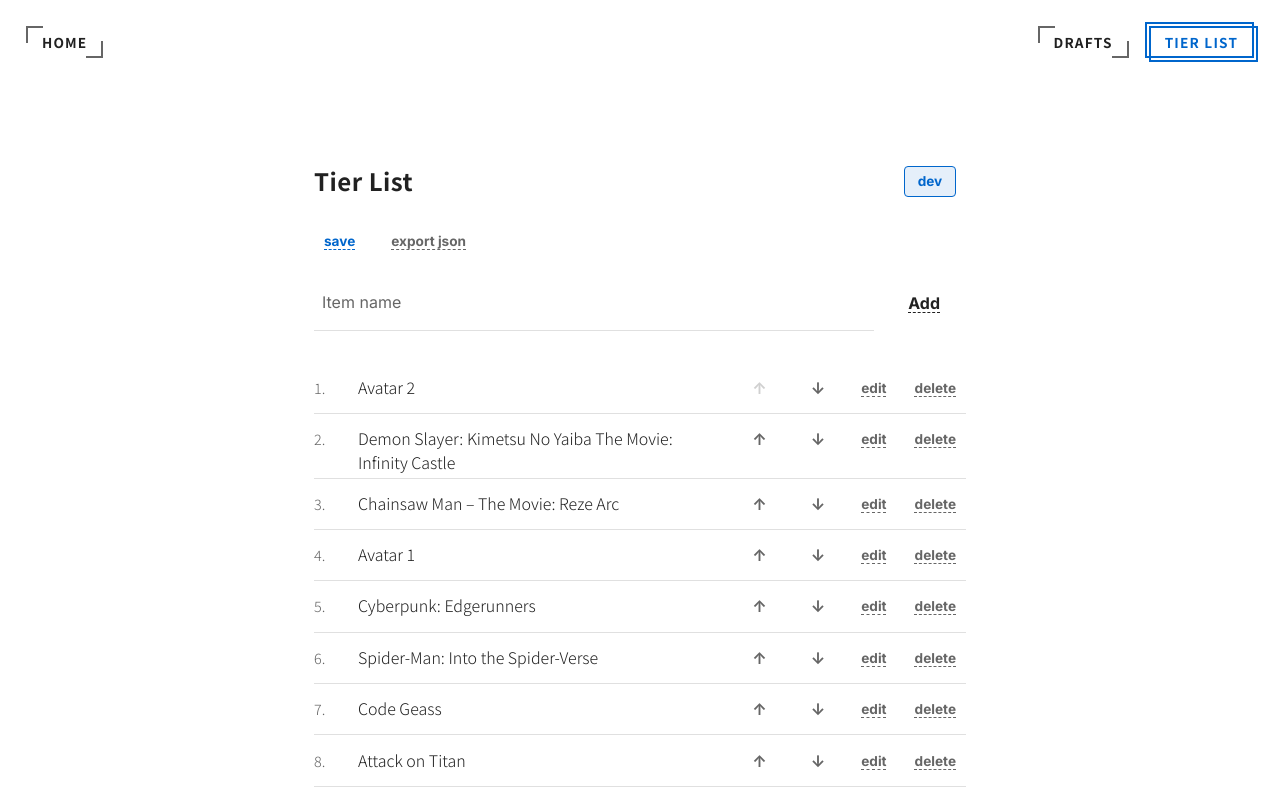
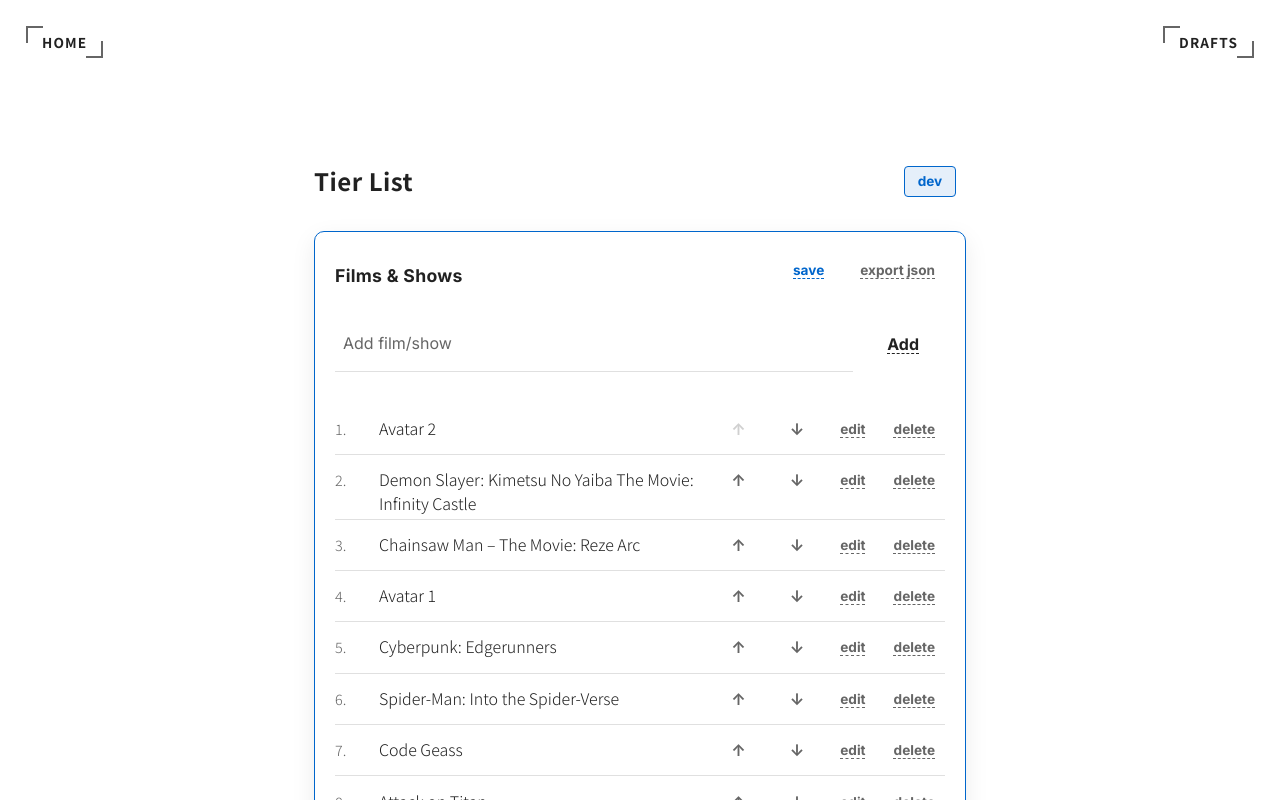
Before and after one commit to lyeric2022/lyyeric.tech, a React (Vite) app: page /tier-list in a window 1280 px wide. Shown: the top 800 px of the page. Built offline with nearby package versions, Linux system fonts and the light colour scheme; no server answers.

Commit message:
feat: updates :)

```diff
--- /dev/null
+++ b/public/video_essays_published.json
@@ -0,0 +1,32 @@
+[
+  {
+    "id": 1735689700000,
+    "name": "Every Frame a Painting — How to Do Action Comedy",
+    "category": "Video Essays",
+    "dateAdded": "2024-12-31T00:01:40.000Z"
+  },
+  {
+    "id": 1735689800000,
+    "name": "Folding Ideas — In Search of a Flat Earth",
+    "category": "Video Essays",
+    "dateAdded": "2024-12-31T00:03:20.000Z"
+  },
+  {
+    "id": 1735689900000,
+    "name": "Jacob Geller — Fear of Holes",
+    "category": "Video Essays",
+    "dateAdded": "2024-12-31T00:05:00.000Z"
+  },
+  {
+    "id": 1735690000000,
+    "name": "Lindsay Ellis — The Whole Plate",
+    "category": "Video Essays",
+    "dateAdded": "2024-12-31T00:06:40.000Z"
+  },
+  {
+    "id": 1735690100000,
+    "name": "hbomberguy — ROBLOX_OOF",
+    "category": "Video Essays",
+    "dateAdded": "2024-12-31T00:08:20.000Z"
+  }
+]
--- a/src/App.jsx
+++ b/src/App.jsx
@@ -14,12 +14,12 @@ import CompactView from './components/CompactView';
 import Writing from './components/writing/Writing';
 import Article from './components/writing/Article';
 import TierList from './components/TierList';
+import { SHOW_TIER_LIST } from './constants/siteFlags';
 
 // Menu component that needs access to location
 const MenuButton = () => {
   const location = useLocation();
   const isDraftsActive = location.pathname.startsWith('/drafts');
-  const isTierListActive = location.pathname === '/tier-list';
 
   return (
     <div className="menu-options">
@@ -29,18 +29,27 @@ const MenuButton = () => {
       >
         Drafts
       </Link>
+      {SHOW_TIER_LIST && (
         <Link
           to="/tier-list"
-        className={`menu-option ${isTierListActive ? 'active' : ''}`}
+          className={`menu-option ${location.pathname === '/tier-list' ? 'active' : ''}`}
         >
           Tier List
         </Link>
+      )}
     </div>
   );
 };
 
 function App() {
-  const [isMobile, setIsMobile] = useState(window.innerWidth < 768);
+  const detectIsMobile = () => {
+    if (typeof window === 'undefined') return false;
+    const widthCheck = window.innerWidth < 768;
+    const uaCheck = typeof navigator !== 'undefined' && /Mobi|Android|iPhone|iPad|iPod/i.test(navigator.userAgent);
+    return widthCheck || uaCheck;
+  };
+
+  const [isMobile, setIsMobile] = useState(detectIsMobile());
   const [viewMode, setViewMode] = useState('v2'); // 'v1' or 'v2'
   const [theme, setTheme] = useState(() => {
     // Get theme from localStorage or default to 'light'
@@ -69,7 +78,7 @@ function App() {
 
   useEffect(() => {
     const handleResize = () => {
-      setIsMobile(window.innerWidth < 768);
+      setIsMobile(detectIsMobile());
     };
 
     window.addEventListener('resize', handleResize);
@@ -89,6 +98,12 @@ function App() {
     // You can test events in development
     logAnalyticsEvent('test_event', { test_param: 'test_value' });
   }, []);
+
+  useEffect(() => {
+    if (isMobile && viewMode !== 'v2') {
+      setViewMode('v2');
+    }
+  }, [isMobile, viewMode]);
 
   const handleOpenFile = () => {
     const fileUrl = './Eric Ly Resume 040226.pdf';
@@ -125,6 +140,7 @@ function App() {
           path="/"
           element={
             <>
+              {!isMobile && (
                 <div className="view-toggle-container">
                   <button
                     className={`view-toggle-btn ${viewMode === 'v2' ? 'active' : ''}`}
@@ -140,6 +156,7 @@ function App() {
                     v1
                   </button>
                 </div>
+              )}
 
               {/* {viewMode === 'v2' && (
                 <button className="theme-toggle-btn" onClick={toggleTheme}>
--- a/src/components/TierList.jsx
+++ b/src/components/TierList.jsx
@@ -1,96 +1,82 @@
-import React, { useState, useEffect, useRef } from 'react';
+import React, { useEffect, useRef, useState } from 'react';
 import { Link, useLocation } from 'react-router-dom';
 import './writing/Writing.scss';
 import './TierList.scss';
+import { SHOW_TIER_LIST } from '../constants/siteFlags';
 
-const TierList = () => {
-  const location = useLocation();
-  const isTierListActive = location.pathname === '/tier-list';
-  const isHomeActive = location.pathname === '/';
-  const isDraftsActive = location.pathname.startsWith('/drafts');
-
-  // Check if we're on localhost (for showing edit/add options)
-  const isLocalhost = typeof window !== 'undefined' &&
-    (window.location.hostname === 'localhost' || window.location.hostname === '127.0.0.1');
-
-  // Toggle between public (read-only) and dev (editing enabled) view
-  const [isDevView, setIsDevView] = useState(true); // Default to dev view on localhost
-
-  // Show edit options only if on localhost AND in dev view
-  const showEditOptions = isLocalhost && isDevView;
-
+const TierListSection = ({
+  title,
+  placeholder,
+  fetchPath,
+  storageKey,
+  saveEndpoint,
+  exportFileName,
+  showEditOptions,
+  isActive,
+  onActivate,
+}) => {
   const [items, setItems] = useState([]);
   const [newItemName, setNewItemName] = useState('');
   const [selectedIndex, setSelectedIndex] = useState(null);
   const [editingId, setEditingId] = useState(null);
   const [editName, setEditName] = useState('');
-  const listRef = useRef(null);
   const editInputRef = useRef(null);
 
-  // Load data from tier_list_published.json
+  // Load data for this list
   useEffect(() => {
     const loadData = async () => {
       try {
-        const response = await fetch('/tier_list_published.json');
+        const response = await fetch(fetchPath);
         if (response.ok) {
           const data = await response.json();
           setItems(data);
+          return;
         }
       } catch (error) {
-        console.error('Error loading data:', error);
-        // Fallback to localStorage
-        const saved = localStorage.getItem('tier_list_published');
+        console.error(`Error loading ${title}:`, error);
+      }
+
+      const saved = localStorage.getItem(storageKey);
       if (saved) {
         setItems(JSON.parse(saved));
       }
-      }
     };
+
     loadData();
-  }, []);
+  }, [fetchPath, storageKey, title]);
 
   // Save to localStorage whenever items change (as backup)
   useEffect(() => {
     if (items.length > 0) {
-      localStorage.setItem('tier_list_published', JSON.stringify(items));
+      localStorage.setItem(storageKey, JSON.stringify(items));
     } else {
-      localStorage.removeItem('tier_list_published');
+      localStorage.removeItem(storageKey);
     }
-  }, [items]);
+  }, [items, storageKey]);
 
-  // Handle keyboard shortcuts (only in dev view on localhost)
+  // Handle keyboard shortcuts (only in dev view on localhost and when section is active)
   useEffect(() => {
-    // Don't register keyboard shortcuts if not in dev view
-    if (!showEditOptions) return;
+    if (!showEditOptions || !isActive) return;
 
     const handleKeyDown = (e) => {
-      // If no items, nothing to do
       if (items.length === 0) return;
-
-      // Don't handle shortcuts if we're editing
       if (editingId !== null) return;
 
-      // Arrow keys for navigation (move selection)
       if (e.key === 'ArrowUp' && !e.shiftKey) {
         e.preventDefault();
         if (selectedIndex === null) {
-          // If nothing selected, select the last item
           setSelectedIndex(items.length - 1);
         } else if (selectedIndex > 0) {
-          // Move selection up
           setSelectedIndex(selectedIndex - 1);
         }
       } else if (e.key === 'ArrowDown' && !e.shiftKey) {
         e.preventDefault();
         if (selectedIndex === null) {
-          // If nothing selected, select the first item
           setSelectedIndex(0);
         } else if (selectedIndex < items.length - 1) {
-          // Move selection down
           setSelectedIndex(selectedIndex + 1);
         }
-      }
-      // Shift + Arrow keys for moving items (reordering)
-      else if (e.shiftKey && e.key === 'ArrowUp') {
+      } else if (e.shiftKey && e.key === 'ArrowUp') {
         e.preventDefault();
         if (selectedIndex !== null && selectedIndex > 0) {
           const newItems = [...items];
@@ -113,7 +99,7 @@ const TierList = () => {
 
     window.addEventListener('keydown', handleKeyDown);
     return () => window.removeEventListener('keydown', handleKeyDown);
-  }, [selectedIndex, items, editingId, showEditOptions]);
+  }, [showEditOptions, isActive, selectedIndex, items, editingId]);
 
   const handleAddItem = (e) => {
     e.preventDefault();
@@ -126,23 +112,27 @@ const TierList = () => {
       dateAdded: new Date().toISOString(),
     };
 
-    setItems(prev => [...prev, newItem]);
+    setItems((prev) => {
+      const updated = [...prev, newItem];
+      setSelectedIndex(updated.length - 1);
+      return updated;
+    });
     setNewItemName('');
-    setSelectedIndex(items.length); // Select the newly added item
+    onActivate();
   };
 
   const deleteItem = (id) => {
     if (window.confirm('Delete this item?')) {
-      setItems(prev => prev.filter(item => item.id !== id));
+      setItems((prev) => prev.filter((item) => item.id !== id));
       setSelectedIndex(null);
     }
   };
 
   const startEdit = (item, e) => {
     e.stopPropagation();
+    onActivate();
     setEditingId(item.id);
     setEditName(item.name);
-    // Focus the input after state updates
     setTimeout(() => {
       editInputRef.current?.focus();
       editInputRef.current?.select();
@@ -151,16 +141,15 @@ const TierList = () => {
 
   const saveEdit = (id) => {
     if (!editName.trim()) {
-      // If empty, cancel edit
       cancelEdit();
       return;
     }
 
-    setItems(prev => prev.map(item =>
-      item.id === id
-        ? { ...item, name: editName.trim() }
-        : item
-    ));
+    setItems((prev) =>
+      prev.map((item) =>
+        item.id === id ? { ...item, name: editName.trim() } : item
+      )
+    );
     setEditingId(null);
     setEditName('');
   };
@@ -188,6 +177,7 @@ const TierList = () => {
         [newItems[index], newItems[index - 1]];
       setItems(newItems);
       setSelectedIndex(index - 1);
+      onActivate();
     }
   };
 
@@ -199,28 +189,25 @@ const TierList = () => {
         [newItems[index + 1], newItems[index]];
       setItems(newItems);
       setSelectedIndex(index + 1);
+      onActivate();
     }
   };
 
-  // Export to JSON (download backup)
   const exportToJSON = () => {
     const blob = new Blob([JSON.stringify(items, null, 2)], { type: 'application/json' });
     const url = URL.createObjectURL(blob);
     const link = document.createElement('a');
     link.href = url;
-    link.download = 'tier_list_published.json';
+    link.download = exportFileName;
     link.click();
     URL.revokeObjectURL(url);
   };
 
-  // Save to tier_list_published.json file
   const saveToPublished = async () => {
     try {
-      // Save to localStorage as backup
-      localStorage.setItem('tier_list_published', JSON.stringify(items));
+      localStorage.setItem(storageKey, JSON.stringify(items));
 
-      // Send to API to save to file
-      const response = await fetch('/api/save-published', {
+      const response = await fetch(saveEndpoint, {
         method: 'POST',
         headers: {
           'Content-Type': 'application/json',
@@ -243,45 +230,13 @@ const TierList = () => {
   };
 
   return (
-    <div className="writing-page">
-      <div className="writing-header">
-        <Link
-          to="/"
-          className={`header-option ${isHomeActive ? 'active' : ''}`}
+    <section
+      className={`tier-list-section ${isActive ? 'active' : ''}`}
+      onMouseDown={onActivate}
     >
-          Home
-        </Link>
-        <Link
-          to="/drafts"
-          className={`header-option ${isDraftsActive ? 'active' : ''}`}
-        >
-          Drafts
-        </Link>
-        <Link
-          to="/tier-list"
-          className={`header-option ${isTierListActive ? 'active' : ''}`}
-        >
-          Tier List
-        </Link>
-      </div>
-
-      <div className="tier-list-header">
-        <h1>Tier List</h1>
-        {isLocalhost && (
-          <div className="view-toggle">
-            <button
-              onClick={() => setIsDevView(!isDevView)}
-              className={`toggle-button ${isDevView ? 'dev' : 'public'}`}
-              title={isDevView ? 'Switch to public view' : 'Switch to dev view'}
-            >
-              {isDevView ? 'dev' : 'public'}
-            </button>
-          </div>
-        )}
-      </div>
-
+      <div className="tier-list-subheader">
+        <h2>{title}</h2>
         {showEditOptions && (
-        <>
           <div className="action-buttons">
             <button onClick={saveToPublished} className="save-link">
               save
@@ -290,27 +245,31 @@ const TierList = () => {
               export json
             </button>
           </div>
+        )}
+      </div>
 
+      {showEditOptions && (
         <form onSubmit={handleAddItem} className="add-place-form">
           <input
             type="text"
             value={newItemName}
             onChange={(e) => setNewItemName(e.target.value)}
-              placeholder="Item name"
+            onFocus={onActivate}
+            placeholder={placeholder || 'Item name'}
             required
           />
           <button type="submit">Add</button>
         </form>
-        </>
       )}
 
       {items.length > 0 ? (
-        <ul className="places-list" ref={listRef}>
+        <ul className="places-list">
           {items.map((item, index) => (
             <li
               key={item.id}
               className={selectedIndex === index ? 'selected' : ''}
               onClick={() => {
+                onActivate();
                 if (editingId !== item.id) {
                   setSelectedIndex(index);
                 }
@@ -375,11 +334,99 @@ const TierList = () => {
         <p>No items yet. Add one above.</p>
       )}
 
-      {items.length > 0 && showEditOptions && (
+      {items.length > 0 && showEditOptions && isActive && (
         <p className="help-text">
           Click an item to select it, then use ↑/↓ to navigate or Shift + ↑/↓ to reorder
         </p>
       )}
+    </section>
+  );
+};
+
+const TierList = () => {
+  const location = useLocation();
+  const isHomeActive = location.pathname === '/';
+  const isDraftsActive = location.pathname.startsWith('/drafts');
+
+  const isLocalhost = typeof window !== 'undefined' &&
+    (window.location.hostname === 'localhost' || window.location.hostname === '127.0.0.1');
+
+  const [isDevView, setIsDevView] = useState(true);
+  const showEditOptions = isLocalhost && isDevView;
+  const [activeList, setActiveList] = useState('main');
+
+  const sectionConfigs = [
+    {
+      key: 'main',
+      title: 'Films & Shows',
+      placeholder: 'Add film/show',
+      fetchPath: '/tier_list_published.json',
+      storageKey: 'tier_list_published',
+      saveEndpoint: '/api/save-published',
+      exportFileName: 'tier_list_published.json',
+    },
+    {
+      key: 'videoEssays',
+      title: 'Video Essays',
+      placeholder: 'Add video essay',
+      fetchPath: '/video_essays_published.json',
+      storageKey: 'video_essays_published',
+      saveEndpoint: '/api/save-video-essays',
+      exportFileName: 'video_essays_published.json',
+    },
+  ];
+
+  return (
+    <div className="writing-page">
+      <div className="writing-header">
+        <Link
+          to="/"
+          className={`header-option ${isHomeActive ? 'active' : ''}`}
+        >
+          Home
+        </Link>
+        <Link
+          to="/drafts"
+          className={`header-option ${isDraftsActive ? 'active' : ''}`}
+        >
+          Drafts
+        </Link>
+        {SHOW_TIER_LIST && (
+          <Link
+            to="/tier-list"
+            className={`header-option ${location.pathname === '/tier-list' ? 'active' : ''}`}
+          >
+            Tier List
+          </Link>
+        )}
+      </div>
+
+      <div className="tier-list-header">
+        <h1>Tier List</h1>
+        {isLocalhost && (
+          <div className="view-toggle">
+            <button
+              onClick={() => setIsDevView(!isDevView)}
+              className={`toggle-button ${isDevView ? 'dev' : 'public'}`}
+              title={isDevView ? 'Switch to public view' : 'Switch to dev view'}
+            >
+              {isDevView ? 'dev' : 'public'}
+            </button>
+          </div>
+        )}
+      </div>
+
+      <div className="tier-list-sections">
+        {sectionConfigs.map((config) => (
+          <TierListSection
+            key={config.key}
+            {...config}
+            showEditOptions={showEditOptions}
+            isActive={activeList === config.key}
+            onActivate={() => setActiveList(config.key)}
+          />
+        ))}
+      </div>
     </div>
   );
 };
--- a/src/components/TierList.scss
+++ b/src/components/TierList.scss
@@ -8,6 +8,37 @@
 
   h1 {
     margin: 0;
+  }
+}
+
+.tier-list-sections {
+  display: grid;
+  gap: 2rem;
+  margin-top: 1.5rem;
+}
+
+.tier-list-section {
+  border: 1px solid var(--color-border);
+  border-radius: 10px;
+  padding: 1.25rem;
+  background-color: rgba(255, 255, 255, 0.02);
+  transition: border-color var(--transition-fast), box-shadow var(--transition-fast);
+
+  &.active {
+    border-color: var(--color-accent-primary);
+    box-shadow: 0 8px 24px rgba(0, 0, 0, 0.08);
+  }
+}
+
+.tier-list-subheader {
+  display: flex;
+  justify-content: space-between;
+  align-items: center;
+  margin-bottom: 1rem;
+
+  h2 {
+    margin: 0;
+    font-size: 1.1rem;
   }
 }
 
@@ -234,7 +265,7 @@
 .action-buttons {
   display: flex;
   gap: 1rem;
-  margin-bottom: 1rem;
+  margin-bottom: 0.75rem;
 }
 
 .save-link,
--- a/src/components/writing/Article.jsx
+++ b/src/components/writing/Article.jsx
@@ -2,13 +2,13 @@ import React, { useMemo } from 'react';
 import { useParams, Link, useLocation } from 'react-router-dom';
 import { articles } from '../../articles';
 import { calculateReadingTime } from '../../utils/readingTime';
+import { SHOW_TIER_LIST } from '../../constants/siteFlags';
 import './Writing.scss';
 
 const Article = () => {
   const { slug } = useParams();
   const location = useLocation();
   const article = articles.find(a => a.slug === slug);
-  const isTierListActive = location.pathname === '/tier-list';
   const isHomeActive = location.pathname === '/';
   const isDraftsActive = location.pathname.startsWith('/drafts');
 
@@ -34,12 +34,14 @@ const Article = () => {
           >
             Drafts
           </Link>
+          {SHOW_TIER_LIST && (
             <Link
               to="/tier-list"
-            className={`header-option ${isTierListActive ? 'active' : ''}`}
+              className={`header-option ${location.pathname === '/tier-list' ? 'active' : ''}`}
             >
               Tier List
             </Link>
+          )}
         </div>
         <h2>Article not found</h2>
         <Link to="/drafts">← Back to Drafts</Link>
@@ -62,12 +64,14 @@ const Article = () => {
         >
           Drafts
         </Link>
+        {SHOW_TIER_LIST && (
           <Link
             to="/tier-list"
-          className={`header-option ${isTierListActive ? 'active' : ''}`}
+            className={`header-option ${location.pathname === '/tier-list' ? 'active' : ''}`}
           >
             Tier List
           </Link>
+        )}
       </div>
       <article>
         <h1>{article.title}</h1>
--- a/src/components/writing/Writing.jsx
+++ b/src/components/writing/Writing.jsx
@@ -1,11 +1,11 @@
 import React from 'react';
 import { Link, useLocation } from 'react-router-dom';
 import { articles } from '../../articles';
+import { SHOW_TIER_LIST } from '../../constants/siteFlags';
 import './Writing.scss';
 
 const Writing = () => {
   const location = useLocation();
-  const isTierListActive = location.pathname === '/tier-list';
   const isHomeActive = location.pathname === '/';
   const isDraftsActive = location.pathname.startsWith('/drafts');
 
@@ -24,12 +24,14 @@ const Writing = () => {
         >
           Drafts
         </Link>
-        <Link
-          to="/tier-list"
-          className={`header-option ${isTierListActive ? 'active' : ''}`}
-        >
-          Tier List
-        </Link>
+        {SHOW_TIER_LIST && (
+          <Link
+            to="/tier-list"
+            className={`header-option ${location.pathname === '/tier-list' ? 'active' : ''}`}
+          >
+            Tier List
+          </Link>
+        )}
       </div>
       <h1>Drafts</h1>
       <div className="articles-list">
--- /dev/null
+++ b/src/constants/siteFlags.js
@@ -0,0 +1 @@
+export const SHOW_TIER_LIST = false;
```
Also changed, not shown: api/server.js (+19 -0 lines), src/components/CompactView.jsx (+29 -22 lines), 2 other files (tests, documents, lock files or other folders). Lines whose indentation alone changed are shown as unchanged.
